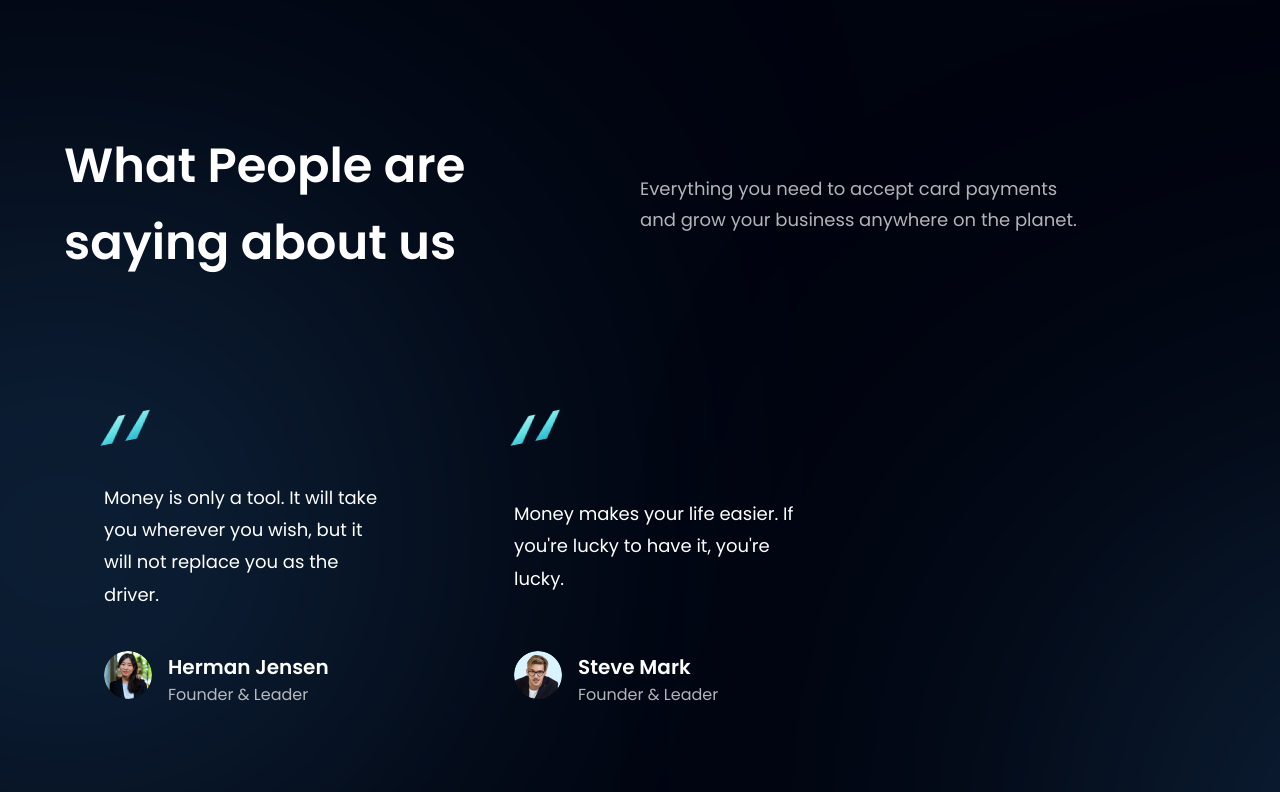
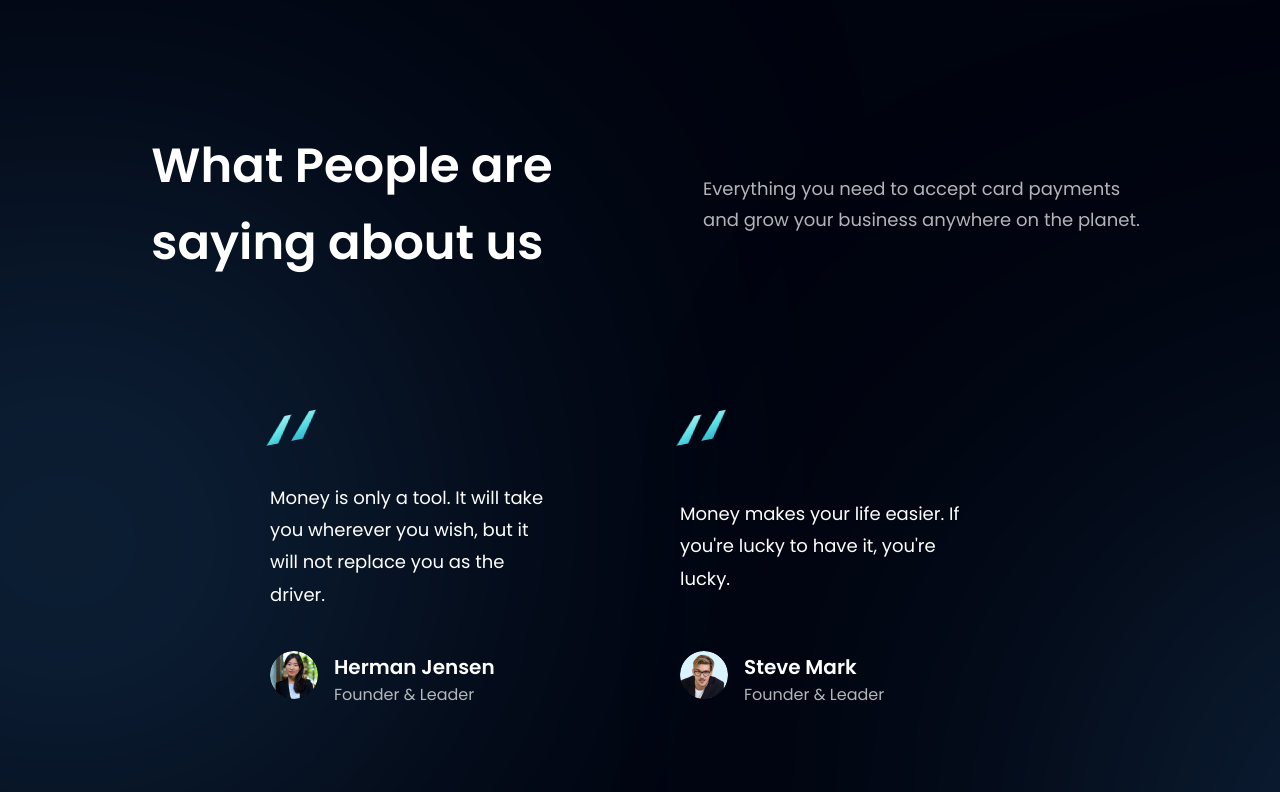
Before and after one commit to Tomas-Garnero/ModernBankApp-PROJECT, a React (Vite) app: page / in a window 1280 px wide. Shown: the part 2748-3540 px from the top of the page. Built offline with nearby package versions, Linux system fonts and the light colour scheme.

Commit message:
Some changes to Testimonial component

```diff
--- a/src/components/Testimonials.jsx
+++ b/src/components/Testimonials.jsx
@@ -7,17 +7,17 @@ const Testimonials = () => (
         <div className="absolute z-[0] w-[60%] h-[60%] -left-[30%] rounded-full blue__gradient top-0" />
         <div className="absolute z-[0] w-[60%] h-[60%] -right-[50%] rounded-full blue__gradient bottom-40" />
         <div className="w-full flex justify-between items-center md:flex-row flex-col sm:mb-16 mb-6 relative z-[1]">
-            <h1 className={styles.heading2}>
+            <h1 className={`${styles.heading2} flex justify-center`}>
                 What People are <br className="sm:block hidden" /> saying about us
             </h1>
-            <div className="w-full md:mt-0 mt-6">
+            <div className="w-full md:mt-0 mt-6 flex justify-center">
                 <p className={`${styles.paragraph} text-left max-w-[450px]`}>
                     Everything you need to accept card payments and grow your business
                     anywhere on the planet.
                 </p>
             </div>
         </div>
-        <div className="flex flex-wrap sm:justify-start justify-center w-full feedback-container relative z-[1]">
+        <div className="flex flex-wrap sm:justify-center justify-center w-full feedback-container relative z-[1]">
             {feedback.map((card) => <FeedbackCard key={card.id} {...card} />)}
         </div>
     </section>
```
